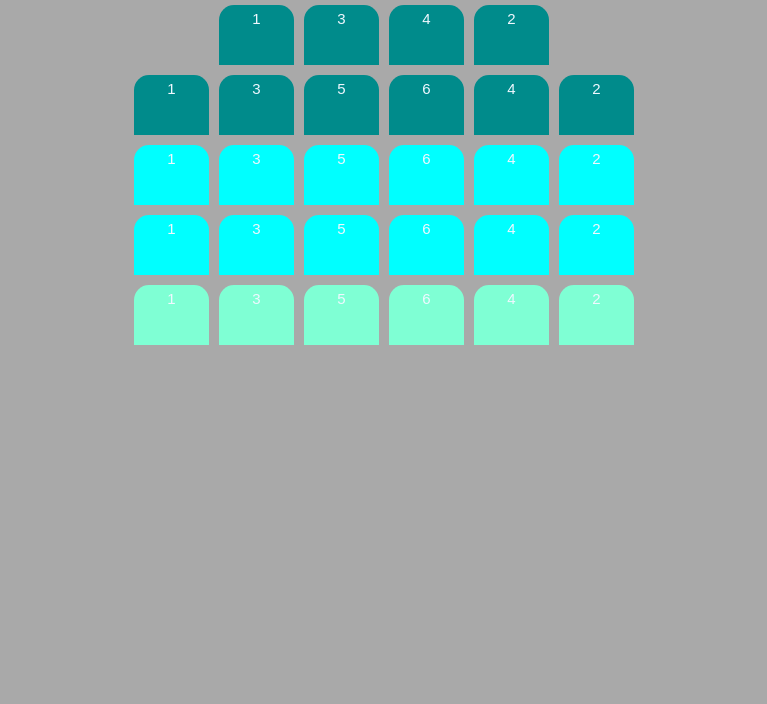
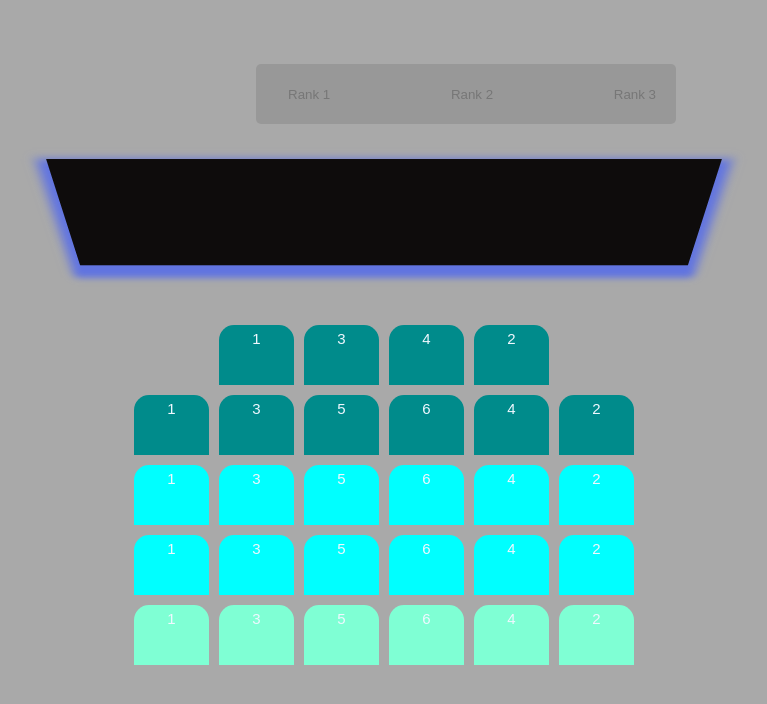
Before and after one commit to deepali-02/Theater-seating-layout, a React (Create React App) app: page /mainHall in a window 1280 px wide. Shown: the top 704 px of the page, without its empty margins (256-1023 px from the left). Built offline with nearby package versions, Linux system fonts and the light colour scheme.

Commit message:
added indication of different ranks and screen for theater

```diff
--- a/src/Components/MainHall/index.js
+++ b/src/Components/MainHall/index.js
@@ -4,6 +4,23 @@ import { groups } from "../../Data/group";
 export default function MainHall() {
   console.log("Layout", layout);
   return <>
+  <ul class="showcase">
+        <li>
+          <div class="rank1"></div>
+          <small>Rank 1</small>
+        </li>
+        <li>
+          <div class="rank2"></div>
+          <small>Rank 2</small>
+        </li>
+        <li>
+          <div class="rank3"></div>
+          <small>Rank 3</small>
+        </li>
+      </ul>
+      <div className="scontainer">
+        <div className="screen mt-5"></div>
+      </div>
   <div className="scontainer">
         {layout.sections.map((section) => {
           if (section.name === "main hall") {
```
